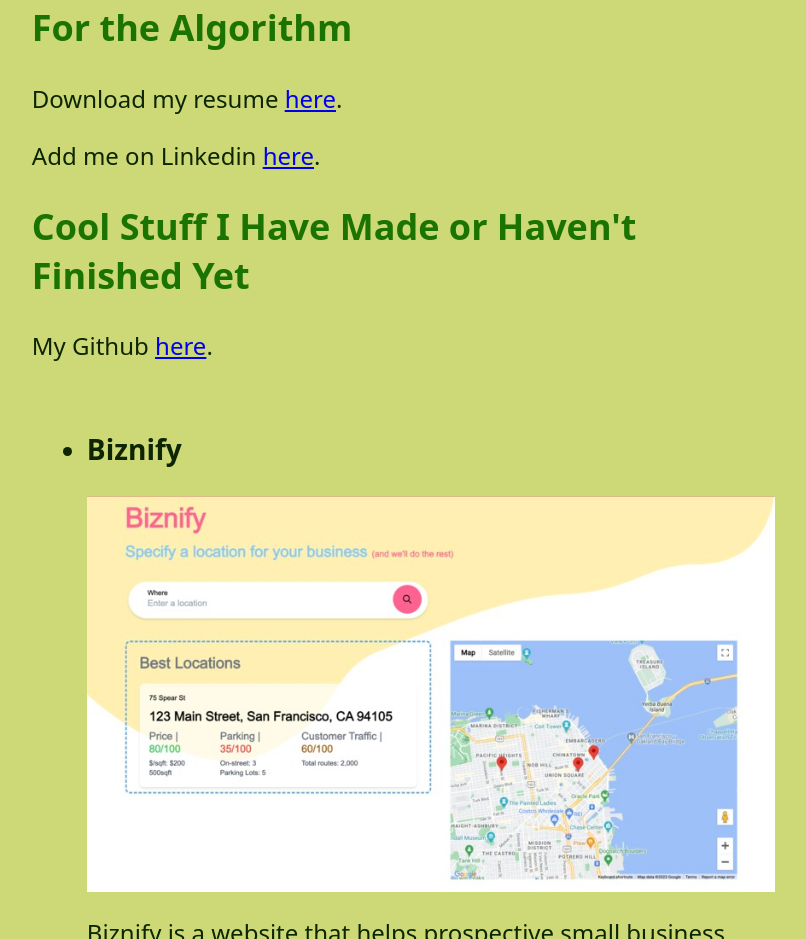
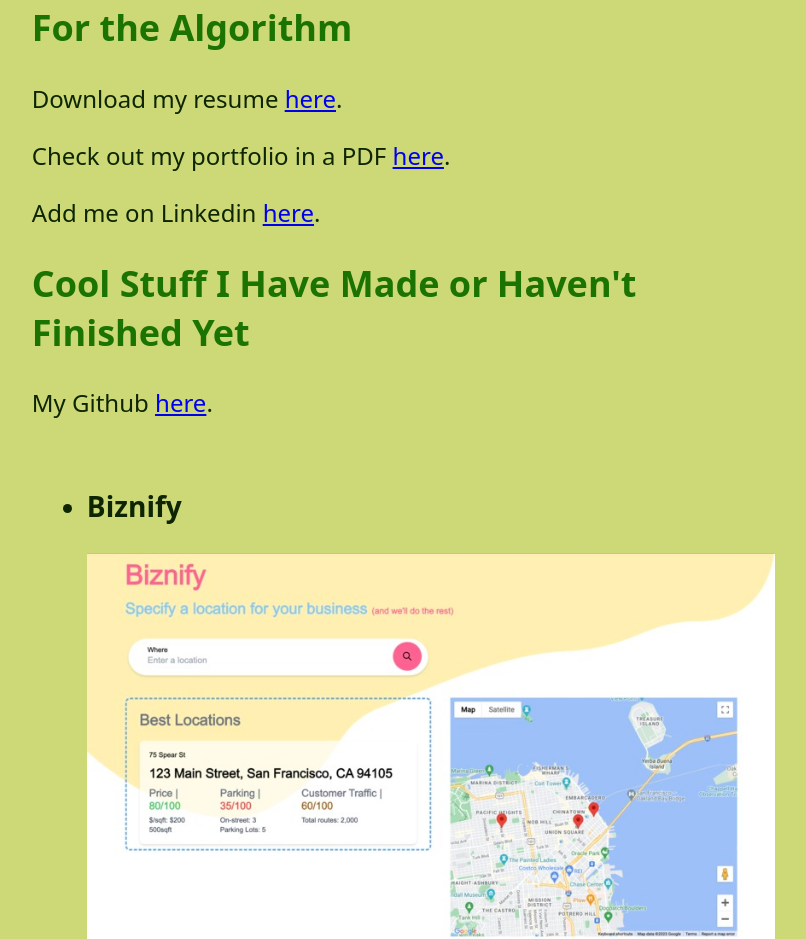
Before and after one commit to nkenny160/personalWebsite, a plain HTML site: page docs/index.html in a window 1280 px wide. Shown: the part 1147-2086 px from the top of the page, without its empty margins (229-1035 px from the left). Drawn offline with Linux system fonts and the light colour scheme; a web font is replaced by a local one.

Commit message:
updated resume and portfolio links

```diff
--- a/docs/index.html
+++ b/docs/index.html
@@ -78,7 +78,8 @@
 
     <section>
         <h2>For the Algorithm</h2>
-        <p>Download my resume <a href="https://drive.google.com/file/d/1IBnmdwN9UJPEGklkQavB8G2TTANCWkLI/view?usp=sharing" target="_blank">here</a>.</p>
+        <p>Download my resume <a href="https://drive.google.com/file/d/1Vu2Qx9oVbMSI-YIbHHBf3j96CWTgSNtZ/view?usp=sharing" target="_blank">here</a>.</p>
+        <p>Check out my portfolio in a PDF <a href="https://drive.google.com/file/d/1Ekl7cQozevuYlmOITxT4Csvu4I7rb5px/view?usp=sharing" target="_blank">here</a>.</p>
         <p>Add me on Linkedin <a href="https://www.linkedin.com/in/nicholas-kenny-93b2291aa/" target="_blank">here</a>.</p>
     </section>
 
```
